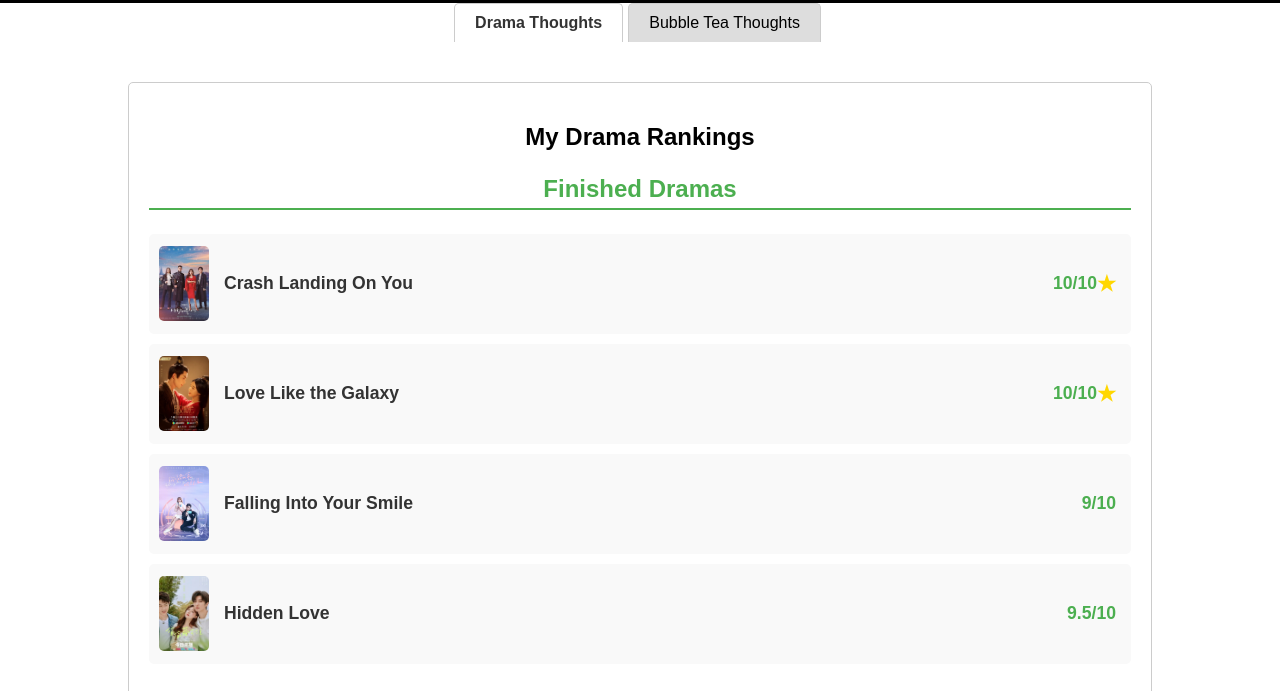
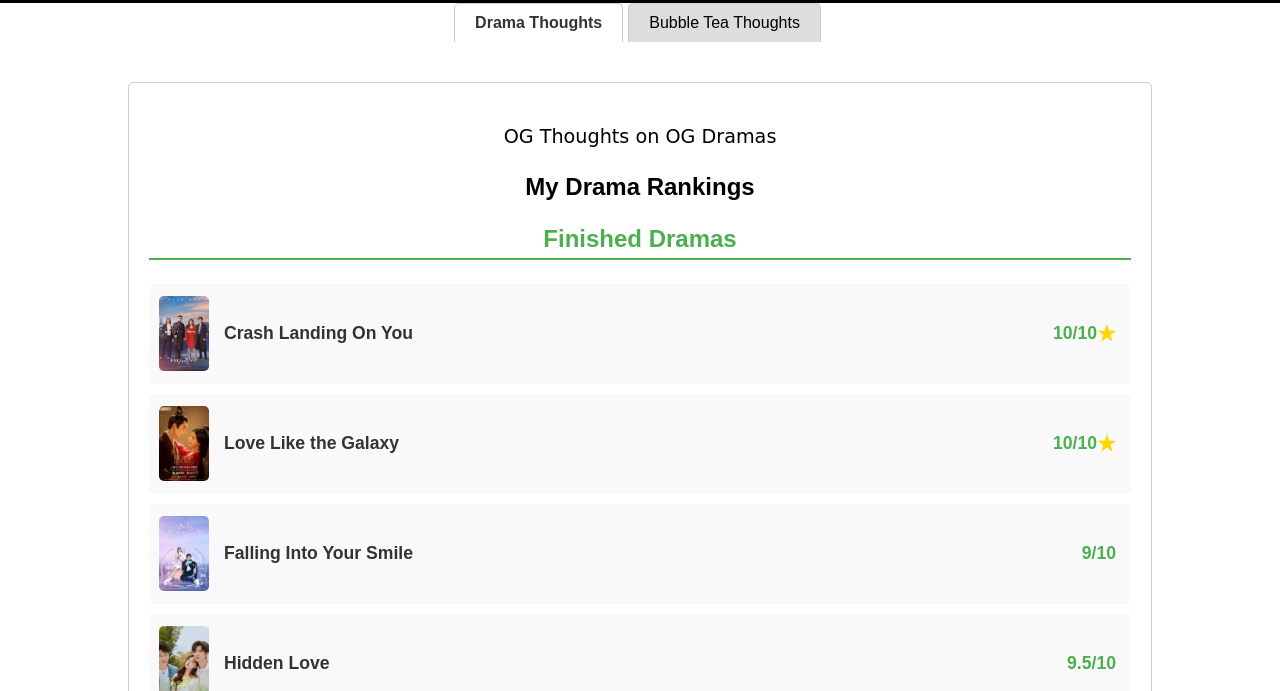
Before and after one commit to OGThoughts/ogthoughts.github.io, a plain HTML site: page index.html in a window 1280 px wide. Shown: the part 101-792 px from the top of the page. Drawn offline with Linux system fonts and the light colour scheme.

Commit message:
Add files via upload

```diff
--- a/index.html
+++ b/index.html
@@ -22,6 +22,7 @@
     <!-- Tab Content -->
     <main>
         <div id="drama-list" class="tab-content active">
+            <p style="font-family: cursive;">OG Thoughts on OG Dramas</p>
             <h2>My Drama Rankings</h2>
 
             <!-- Finished Dramas Section -->
```
